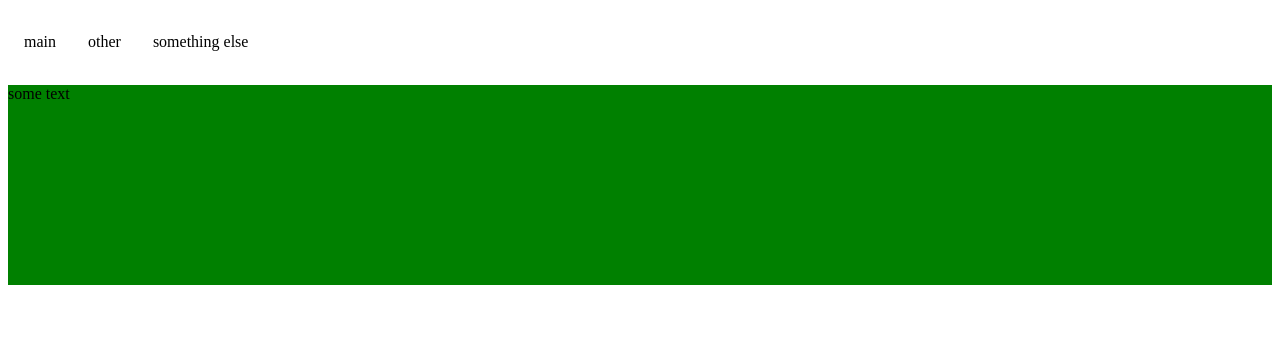
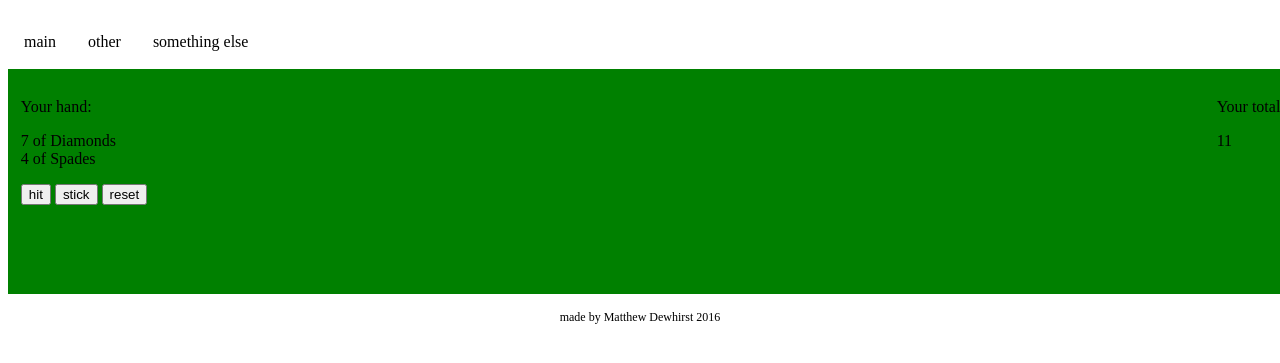
Before and after one commit to mdewhirst1/jQuery-project, a plain HTML site: page index.html in a window 1280 px wide. Both pictures are taken after a click on the item "something else". Shown: the part 61-424 px from the top of the page. Drawn offline with Linux system fonts and the light colour scheme.

Commit message:
blackJack

```diff
--- a/css/style.css
+++ b/css/style.css
@@ -1,6 +1,15 @@
 .content {
 	width: 100%;
 	height: 200px;
+	padding: 1vw;
+}
+
+.left {
+	float: left;
+}
+
+.right {
+	float: right;
 }
 
 #main {
@@ -11,7 +20,7 @@
 	background-color: blue;
 }
 
-#somethingElse {
+#blackJack {
 	background-color: green;
 }
 
@@ -38,3 +47,9 @@ nav ul li a {
     padding: 14px 16px;
     text-decoration: none;
 }
+
+footer p {
+	font-size: 12px;
+	text-align: center;
+	margin-top: 2vh;
+}
--- a/index.html
+++ b/index.html
@@ -13,29 +13,46 @@
 			<ul>
 				<li id="mainLink"><a>main</a></li>
 				<li id="otherLink"><a>other</a></li>
-				<li id="somethingElseLink"><a>something else</a></li>
+				<li id="blackJackLink"><a>something else</a></li>
 			</ul>
 		</nav>
 	</header>
 	<section>
 		<section id="main" class="content">
 			<div>
-				<p>some text</p>
+				<p>Welcome to the main page, this is the only page. To access other content use the nav bar, it uses jquery to change the contents displayed on the page.</p>
 			</div>
 		</section>
 
 		<section id="other" class="content">
 			<div>
-				<p>some text</p>
+				<h2>Have a Beer</h2>
+				<button id="get">get a beer</button>
+				<p id="beer">press the button to get a beer.</p>
 			</div>
 		</section>
 
-		<section id="somethingElse" class="content">
+		<section id="blackJack" class="content">
 			<div>
-				<p>some text</p>
+				<div class="left">
+					<p>Your hand:</p>
+					<p id="hand">getting cards ...</p>
+					<button id="hit">hit</button>
+					<button id="stick">stick</button>
+					<button id="reset">reset</button>
+				</div>
+				<div class="right">
+					<p>Your total:</p>
+					<p id="total">getting cards ...</p>
+				</div>
+
 			</div>
 		</section>
 	</section>
 
+	<footer>
+		<p>made by Matthew Dewhirst 2016</p>
+	</footer>
+
 </body>
 </html>
--- a/js/app.js
+++ b/js/app.js
@@ -1,14 +1,177 @@
+class Card {
+	constructor(name, suit, value) {
+		this.name = name;
+		this.suit = suit;
+		this.value = value;
+	}
+}
+
+class Deck {
+	constructor() {
+		this.cards = this.createDeck();
+		this.discard = [];
+	}
+
+	createDeck() {
+		var newDeck = [];
+		//for each suit
+		for (var i = 0; i < 4; i++) {
+			var suit = "";
+			//set suit
+			switch(i){
+				case 0:
+					suit = "Spades"
+				break;
+				case 1:
+					suit = "Hearts"
+				break;
+				case 2:
+					suit = "Clubs"
+				break;
+				case 3:
+					suit = "Diamonds"
+				break;
+				//default should be un-reachable
+				default:
+					suit = "HOW?!"
+				break;
+			}
+			//for each number and face cards
+			for (var j = 1; j <=13; j++){
+				var card = "";
+				//special names and values
+				switch(j){
+					case 1:
+						card = new Card("Ace",suit,11);
+					break;
+					case 11:
+						card = new Card("Jack",suit,10);
+					break;
+					case 12:
+						card = new Card("Queen",suit,10);
+					break;
+					case 13:
+						card = new Card("King",suit,10);
+					break;
+					default:
+					//not special
+						card = new Card(j,suit,j);
+					break;
+				}
+				//add to array
+				newDeck.push(card);
+			}
+		}
+		//return array
+		return newDeck;
+	}
+
+	shuffle(array) {
+		//adds discard to deck and shuffles the deck
+		var array = this.cards.concat(this.discard);
+		//empty the discard pile
+		this.discard = [];
+
+		var currentIndex = array.length, temporaryValue, randomIndex;
+
+		// While there remain elements to shuffle...
+		while (0 !== currentIndex) {
+
+			// Pick a remaining element...
+			randomIndex = Math.floor(Math.random() * currentIndex);
+			currentIndex -= 1;
+
+			// And swap it with the current element.
+			temporaryValue = array[currentIndex];
+			array[currentIndex] = array[randomIndex];
+			array[randomIndex] = temporaryValue;
+		}
+		this.cards = array;
+	}
+
+	getCards(num) {
+		//takes cards from the deck
+		var cardsToGet = num;
+		var cardsReturned = [];
+		//can't take more cards than there are cards in the deck
+		if (cardsToGet > this.cards.length) {
+			cardsToGet = this.cards.length;
+		}
+		//get cards
+		for (var i = cardsToGet; i > 0; i--) {
+			var card = this.cards.pop();
+			cardsReturned.push(card);
+			//cards are put in discard pile
+			this.discard.push(card);
+		}
+		//return cards to user
+		return cardsReturned;
+	}
+}
+
+//create the deck
+var deck = new Deck();
+
 $(function(){
 	var main = $('#main');
 	var other = $('#other');
-	var somethingElse = $('#somethingElse');
+	var blackJack = $('#blackJack');
 	setPage();
 	addEventListeners();
+	play();
 });
+
+var play = function() {
+	deck.shuffle();
+
+	var hand = deck.getCards(2);
+	var dealerHand = deck.getCards(2);
+	var total = hand[0].value + hand[1].value;
+	var dealerTotal = dealerHand[0].value + dealerHand[1].value;
+
+	$(blackJack).find($('#hand')).html(hand[0].name + " of " + hand[0].suit + "</br>" + hand[1].name + " of " + hand[1].suit);
+	$(blackJack).find($('#total')).html(total);
+
+	$('#hit').on('click', function() {
+		if ((hand.length)<5) {
+			hand = hand.concat(deck.getCards(1));
+			var handSize = hand.length-1;
+			$(blackJack).find($('#hand')).append("</br>" + hand[handSize].name + " of " + hand[handSize].suit);
+
+			total = total + hand[handSize].value;
+			$(blackJack).find($('#total')).html(total);
+		}
+	});
+
+	$(blackJack).find($('#stick')).on('click', function() {
+		while (dealerTotal < 16) {
+			dealerHand = dealerHand.concat(deck.getCards(1));
+			dealerTotal = dealerTotal + dealerHand[dealerHand.length-1].value;
+		}
+
+		if (total >= dealerTotal) {
+			alert("you win");
+		} else {
+			alert("you lost")
+		}
+	});
+
+	$(blackJack).find('#reset').on('click', function() {
+		deck.shuffle();
+
+		hand = deck.getCards(2);
+		dealerHand = deck.getCards(2);
+		total = hand[0].value + hand[1].value;
+		dealerTotal = dealerHand[0].value + dealerHand[1].value;
+
+		$(blackJack).find($('#hand')).html(hand[0].name + " of " + hand[0].suit + "</br>" + hand[1].name + " of " + hand[1].suit);
+		$(blackJack).find($('#total')).html(total);
+	})
+}
 
 var setPage = function() {
 	$(other).slideUp();
-	$(somethingElse).slideUp();
+	$(blackJack).slideUp();
 }
 
 var addEventListeners = function() {
@@ -20,8 +183,24 @@ var addEventListeners = function() {
 		$(other).slideDown();
 		$(other).siblings().slideUp();
 	});
-	$('#somethingElseLink').on('click', function() {
-		$(somethingElse).slideDown();
-		$(somethingElse).siblings().slideUp();
+	$('#blackJackLink').on('click', function() {
+		$(blackJack).slideDown();
+		$(blackJack).siblings().slideUp();
+	});
+	$('#get').on('click', function() {
+		getBeer();
 	});
 }
+
+var beerSettings = {
+	"url": "https://punkapi.com/api/v1/beers/random",
+	"headers": {
+		"authorization": "Basic NTkwNDMxOTM3MjliNGQzNDhjZWI0MWFlY2ViMTFlYjA6",
+	}
+}
+
+var getBeer = function() {
+	$.ajax(beerSettings).done(function (response) {
+		$('#beer').html("Name: " + response.name + "</br>Description: " + response.description);
+	});
+}
```
